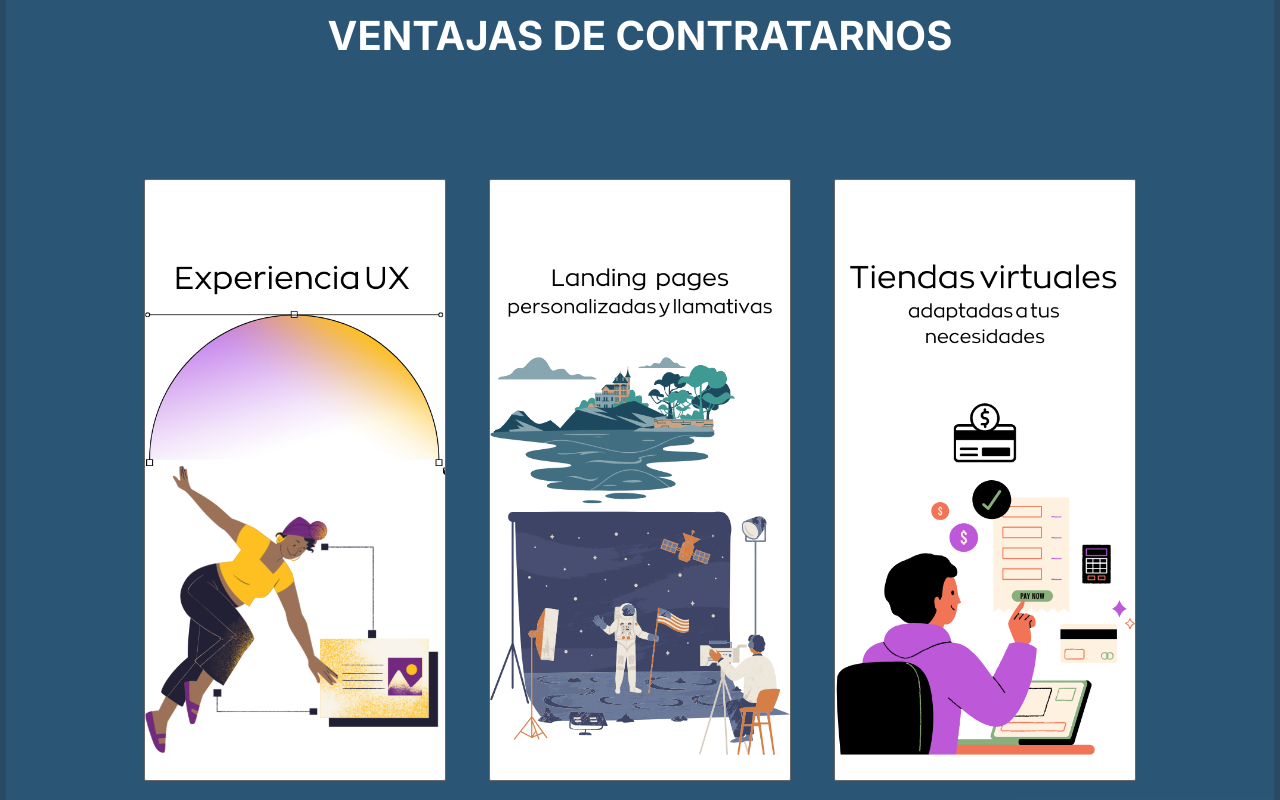
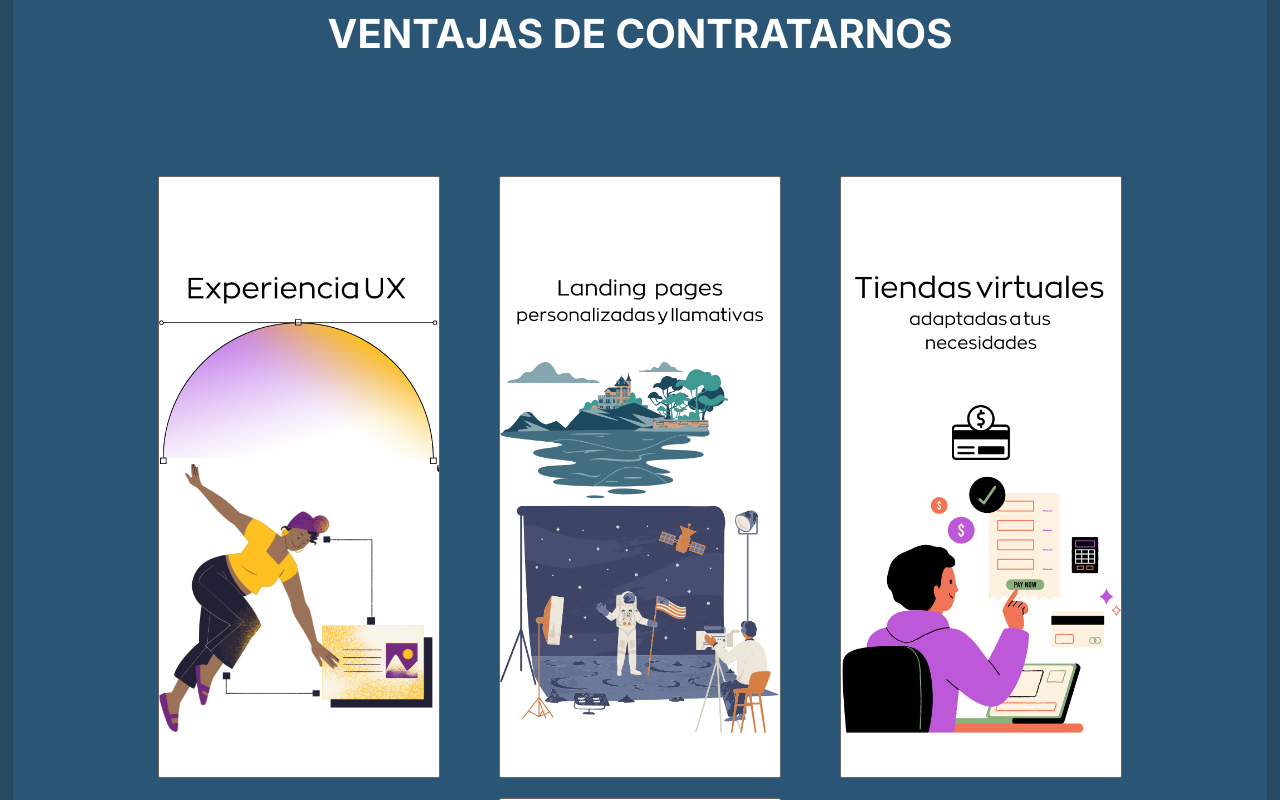
Before and after one commit to alejoborracci21/ALK-Software, a Next.js app: page / in a window 1280 px wide. Shown: the part 2000-2800 px from the top of the page. Built offline with nearby package versions, Linux system fonts and the light colour scheme.

Commit message:
responsive detalles

```diff
--- a/src/app/contratanos/page.css
+++ b/src/app/contratanos/page.css
@@ -73,7 +73,7 @@
     background-color: #ffffff;
     width: 100%;
 
-    max-width: 300px;
+    max-width: 280px;
     height: 75vh;
     display: flex;
     align-items: center;
```
